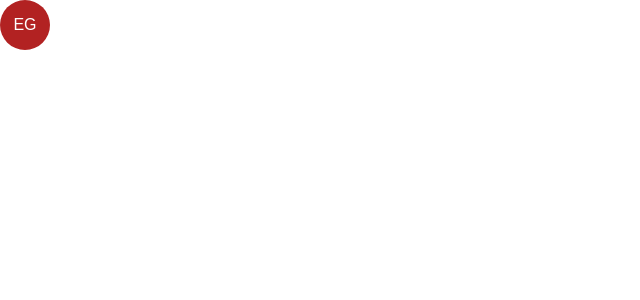
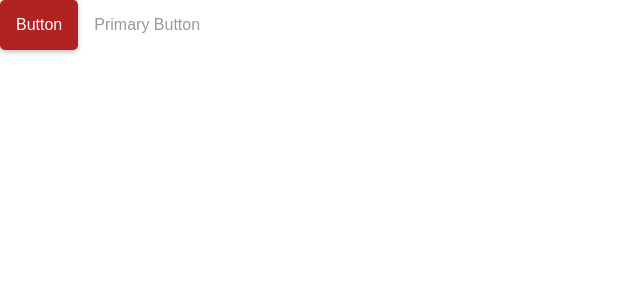
Before and after one commit to ericgold/hacko-react, a React (Create React App) app: page / in a window 1280 px wide. Shown: the top 300 px of the page, without its empty margins (0-640 px from the left). Built offline with nearby package versions, Linux system fonts and the light colour scheme.

Commit message:
updated Button to use one component with ternary operators for styles

```diff
--- a/src/App.js
+++ b/src/App.js
@@ -14,14 +14,14 @@ import './App.css';
 //import Avatar from './Avatar';
 //import InitialAvatar from './InitialAvatar';
 //import StyledComponents from './StyledComponents';
-//import Button from './Button';
-import StyledAvatar from './StyledAvatar';
+import Button from './Button';
+//import StyledAvatar from './StyledAvatar';
 
 class App extends React.Component {
   render() {
     return (
       <div>
-        <StyledAvatar />
+        <Button />
       </div>
 
     );
--- a/src/Button.js
+++ b/src/Button.js
@@ -2,27 +2,18 @@ import React from 'react';
 import styled from 'styled-components';
 
 const MyButton = styled.button`
-	color: #FFFFFF;
-  background: firebrick;
+	color: ${props => props.primary ? '#999999' : '#FFFFFF'};
+  background: ${props => props.primary ? 'none' : 'firebrick'};
   border: none;
   border-radius: 0.3rem;
-  box-shadow: 0 2px 5px 0 rgba(0,0,0,0.25);
+  box-shadow: ${props => props.primary ? 'none' : '0 2px 5px 0 rgba(0,0,0,0.25)'};
   padding: 1rem;
   cursor: pointer;
   font-size: 1rem;
   transition: all 0.3s;
   &:hover {
-  	background: lightSkyBlue;
+  	background: ${props => props.primary ? 'red' : 'lightskyblue'};
   	color: white;
-  }
-`;
-
-const MyPrimaryButton = MyButton.extend`
-	box-shadow: none;
-  background: none;
-  color: #999999;
-  &:hover {
-  	background: red;
   }
 `;
 
@@ -30,7 +21,7 @@ function Button() {
 	return (
 		<div>
 			<MyButton>Button</MyButton>
-			<MyPrimaryButton default>Primary Button</MyPrimaryButton>
+			<MyButton primary default>Primary Button</MyButton>
 		</div>
 
 	)
```
